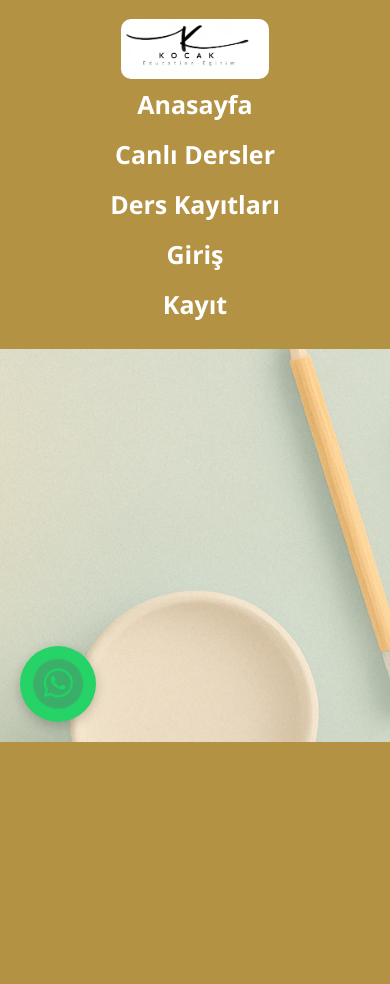
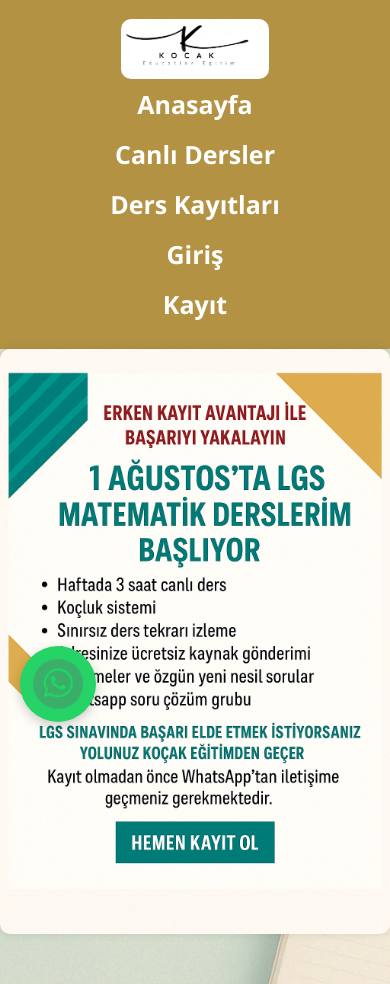
Before and after one commit to hasankck123/kocak-egitim, a Flask app: page / in a window 390 px wide. Shown: the part 102-1086 px from the top of the page. Before the commit the page ends 844 px from the top, so only its background shows below. Run offline with Flask 3, Linux system fonts and the light colour scheme; data that the repository does not hold is empty.

Commit message:
Sade afiş tasarımına dönüş ve responsive ayar

```diff
--- a/static/css/style.css
+++ b/static/css/style.css
@@ -1,4 +1,3 @@
-
 body {
     margin: 0;
     font-family: 'Segoe UI', sans-serif;
@@ -18,7 +17,6 @@
     flex-wrap: wrap;
 }
 
-
 .navbar img {
     height: auto;
     max-height: 60px;
@@ -34,8 +32,6 @@
     }
 }
 
-
-
 .nav-links {
     display: flex;
     justify-content: center;
@@ -44,8 +40,8 @@
 }
 
 .nav-links a {
-    font-size: 25px;   /* veya 22px */
-    font-weight: 700;  /* daha kalın */
+    font-size: 25px;
+    font-weight: 700;
     color: #fff;
     text-decoration: none;
     margin: 10px 20px;
@@ -70,17 +66,18 @@
     height: auto;
     display: block;
     margin: 0 auto;
+    border-radius: 10px;
+    box-shadow: 0 0 10px rgba(0,0,0,0.1);
 }
 
 .banner {
     width: 100%;
-    padding-bottom: 30px; /* alt boşluk ver */
+    padding-bottom: 30px;
     text-align: center;
 }
 
-
 .ads {
-    flex: 0 0 18%; /* 💻 masaüstünde yaklaşık %18 genişlik */
+    flex: 0 0 18%;
     max-width: 280px;
     padding: 10px;
     display: flex;
@@ -89,15 +86,16 @@
     flex-direction: column;
 }
 
-
-
 .ads-image {
-    width: 100%;
+    max-width: 100%;
     height: auto;
     object-fit: contain;
     border-radius: 10px;
     display: block;
+    margin: 20px auto;
+    box-shadow: 0 0 10px rgba(0,0,0,0.1);
 }
+
 .flash-message {
     background-color: #ffdddd;
     color: #a94442;
@@ -108,9 +106,6 @@
     text-align: center;
     font-weight: bold;
 }
-
-
-
 
 .main-content {
     display: flex;
@@ -193,11 +188,17 @@
     .nav-links a {
         margin: 8px 0;
     }
+    .announcements {
+        padding: 15px !important;
+    }
+    .announcements li {
+        font-size: 15px !important;
+    }
 }
 
 .navbar-top-banner {
     width: 100%;
-    background-color: #8B6C42; /* Dilersen navbar rengine yakın bir ton */
+    background-color: #8B6C42;
     color: white;
     text-align: center;
     font-size: 20px;
@@ -232,6 +233,7 @@
     width: 100%;
     height: auto;
 }
+
 .alert-box {
     background-color: #ffe5e5;
     border-left: 5px solid #f44336;
@@ -241,91 +243,3 @@
     color: #b70000;
     font-weight: bold;
 }
-
-/* SLIDER GENİŞLİK VE GÖRSEL STİLİ */
-.slider-container {
-    position: relative;
-    width: 90%;
-    max-width: 800px;
-    margin: 20px auto;
-    overflow: hidden;
-    border-radius: 15px;
-    box-shadow: 0 0 15px rgba(0,0,0,0.1);
-  }
-
-  .slider-slide {
-    position: absolute;
-    top: 0;
-    left: 0;
-    width: 100%;
-    opacity: 0;
-    transition: opacity 1s ease-in-out;
-  }
-
-  .slider-slide img {
-    width: 100%;
-    display: block;
-    object-fit: cover;
-    border-radius: 15px;
-  }
-
-  .slider-slide.active {
-    opacity: 1;
-    z-index: 2;
-  }
-
-  /* YÖN OKLARI */
-  .slider-btn {
-    position: absolute;
-    top: 50%;
-    transform: translateY(-50%);
-    background-color: rgba(0,0,0,0.5);
-    border: none;
-    color: white;
-    font-size: 30px;
-    padding: 10px;
-    cursor: pointer;
-    z-index: 3;
-    border-radius: 5px;
-  }
-
-  .slider-btn.prev { left: 10px; }
-  .slider-btn.next { right: 10px; }
-
-  .slider-btn:hover {
-    background-color: rgba(0,0,0,0.7);
-  }
-
-  /* NOKTALAR */
-  .slider-dots {
-    text-align: center;
-    position: absolute;
-    bottom: 10px;
-    width: 100%;
-    z-index: 4;
-  }
-
-  .slider-dots .dot {
-    display: inline-block;
-    width: 12px;
-    height: 12px;
-    margin: 0 5px;
-    background-color: #bbb;
-    border-radius: 50%;
-    cursor: pointer;
-  }
-
-  .slider-dots .dot.active {
-    background-color: #717171;
-  }
-
-  /* RESPONSIVE */
-  @media screen and (max-width: 768px) {
-    .slider-container {
-      width: 95%;
-    }
-    .slider-btn {
-      font-size: 24px;
-      padding: 6px;
-    }
-  }
--- a/templates/index.html
+++ b/templates/index.html
@@ -3,36 +3,13 @@
 {% block content %}
 <div class="main-content">
     <div class="ads">
-        <img src="/static/images/afis1.png" alt="Afiş 1" class="ads-image">
-
+        <img src="/static/images/afis1.png" alt="Ana Afiş" class="ads-image">
     </div>
 
     <div class="content">
         <div class="banner">
-            <div class="slider-container">
-              <div class="slider-slide active">
-                <img src="/static/images/afis1.png" alt="Afiş 1">
-              </div>
-              <div class="slider-slide">
-                <img src="/static/images/afis2.png" alt="Afiş 2">
-              </div>
-              <div class="slider-slide">
-                <img src="/static/images/afis3.png" alt="Afiş 3">
-              </div>
-
-              <!-- Yön okları -->
-              <button class="slider-btn prev" onclick="prevSlide()">&#10094;</button>
-              <button class="slider-btn next" onclick="nextSlide()">&#10095;</button>
-
-              <!-- Noktalar -->
-              <div class="slider-dots">
-                <span class="dot active" onclick="goToSlide(0)"></span>
-                <span class="dot" onclick="goToSlide(1)"></span>
-                <span class="dot" onclick="goToSlide(2)"></span>
-              </div>
-            </div>
-          </div>
-
+            <img src="/static/images/afis1.png" alt="Ana Afiş" style="max-width: 100%; height: auto; display: block; margin: 0 auto;">
+        </div>
 
         {% if announcements %}
         <div class="announcements" style="margin-top: 20px; background-color: #f5f7fa; padding: 20px; border-radius: 10px; box-shadow: 0 2px 5px rgba(0,0,0,0.1);">
@@ -49,46 +26,7 @@
     </div>
 
     <div class="ads">
-        <img src="/static/images/sag_reklam_afis.png" alt="Sağ Reklam Afişi" class="ads-image">
+        <!-- Eğer sağ reklam afişin yoksa burayı boş bırak veya sil -->
     </div>
 </div>
-
-<script>
-    let slideIndex = 0;
-    const slides = document.querySelectorAll('.slider-slide');
-    const dots = document.querySelectorAll('.dot');
-    let autoSlide = setInterval(nextSlide, 10000);
-
-    function showSlide(index) {
-      slides.forEach((slide, i) => {
-        slide.classList.remove('active');
-        dots[i].classList.remove('active');
-      });
-      slides[index].classList.add('active');
-      dots[index].classList.add('active');
-      slideIndex = index;
-    }
-
-    function nextSlide() {
-      slideIndex = (slideIndex + 1) % slides.length;
-      showSlide(slideIndex);
-    }
-
-    function prevSlide() {
-      slideIndex = (slideIndex - 1 + slides.length) % slides.length;
-      showSlide(slideIndex);
-    }
-
-    function goToSlide(index) {
-      showSlide(index);
-      resetAutoSlide();
-    }
-
-    function resetAutoSlide() {
-      clearInterval(autoSlide);
-      autoSlide = setInterval(nextSlide, 10000);
-    }
-  </script>
-
-
 {% endblock %}
```
Lines whose indentation alone changed are shown as unchanged.
